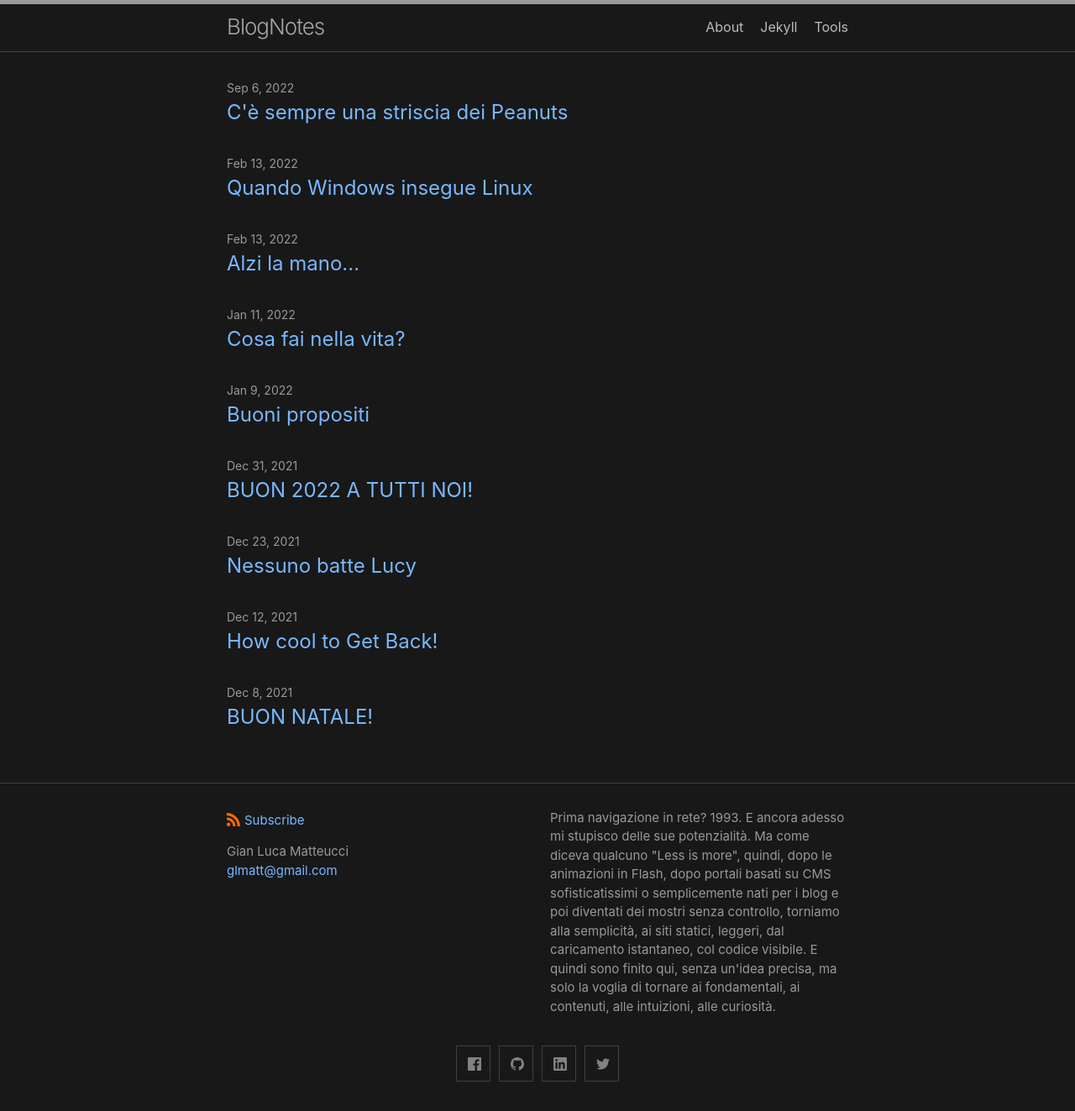
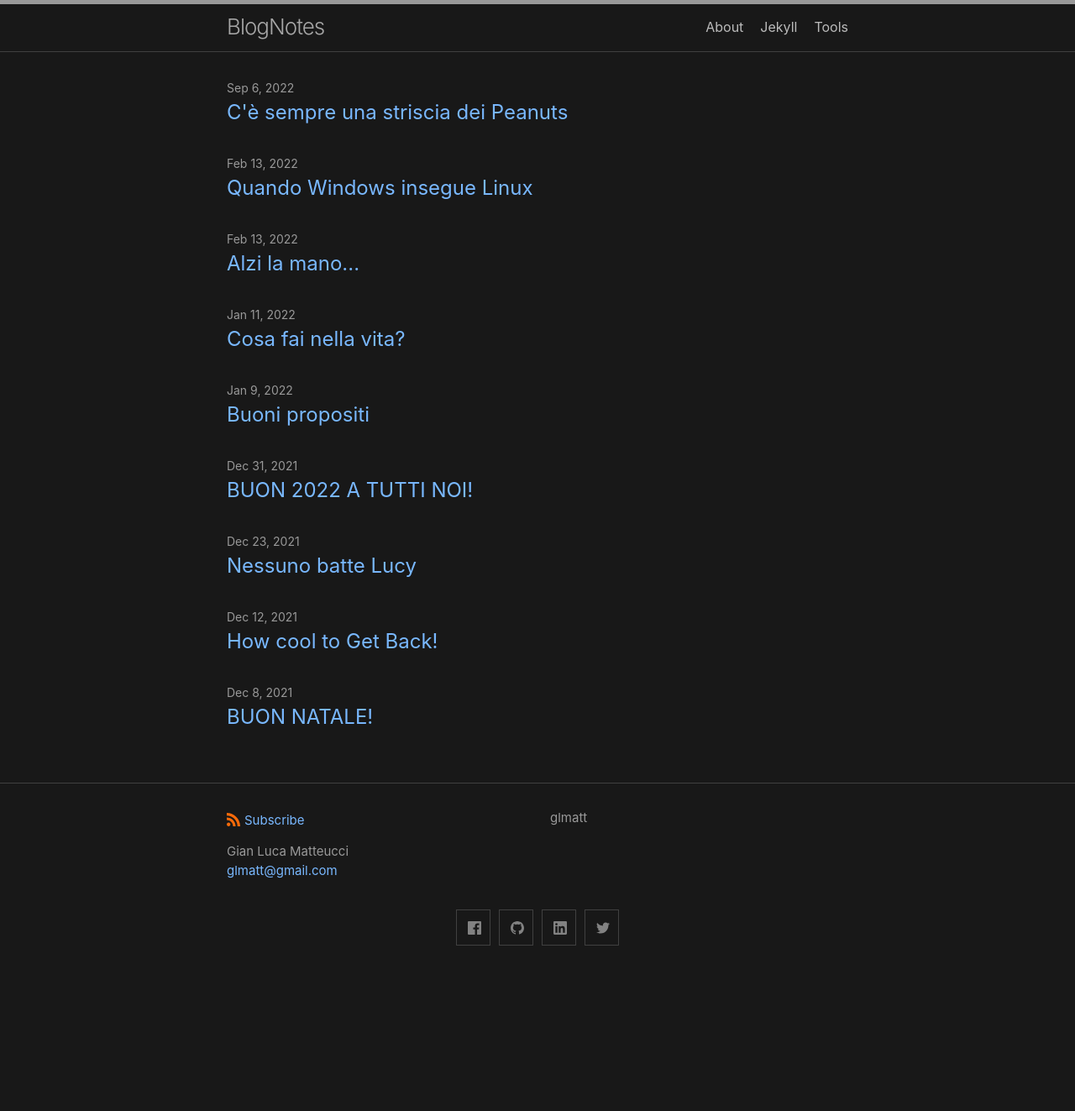
Before and after one commit to glmatt/glmatt.github.io, a Jekyll site: the page built from index.md, in a window 1280 px wide. Shown: the whole page at 84% size. Built offline with Jekyll 4.4.1, drawn with Linux system fonts in a browser that asks for light colours; after the commit the page ends 1161 px from its top, so only the background shows below that.

Commit message:
Update _config.yml

```diff
--- a/_config.yml
+++ b/_config.yml
@@ -3,14 +3,7 @@ author:
   name: Gian Luca Matteucci
   email: glmatt@gmail.com
 description: > # this means to ignore newlines until "show_excerpts:"
-  Prima navigazione in rete? 1993.
-  E ancora adesso mi stupisco delle sue potenzialità.
-  Ma come diceva qualcuno "Less is more", quindi, dopo le animazioni in Flash,
-  dopo portali basati su CMS sofisticatissimi o semplicemente nati per i blog e poi
-  diventati dei mostri senza controllo, torniamo alla semplicità, ai siti statici,
-  leggeri, dal caricamento istantaneo, col codice visibile.
-  E quindi sono finito qui, senza un'idea precisa, ma solo la voglia di tornare
-  ai fondamentali, ai contenuti, alle intuizioni, alle curiosità.
+  glmatt
 
 show_excerpts: false # set to true to show excerpts on the homepage
 
```
